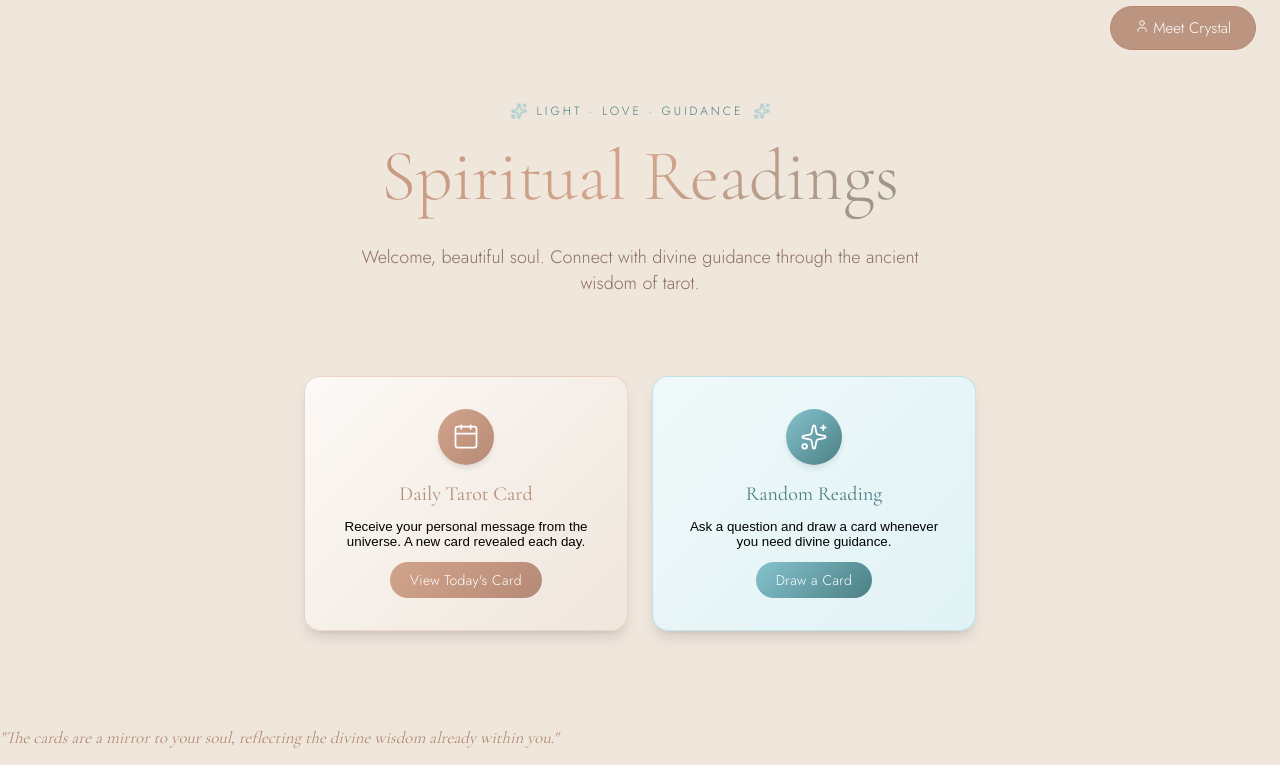
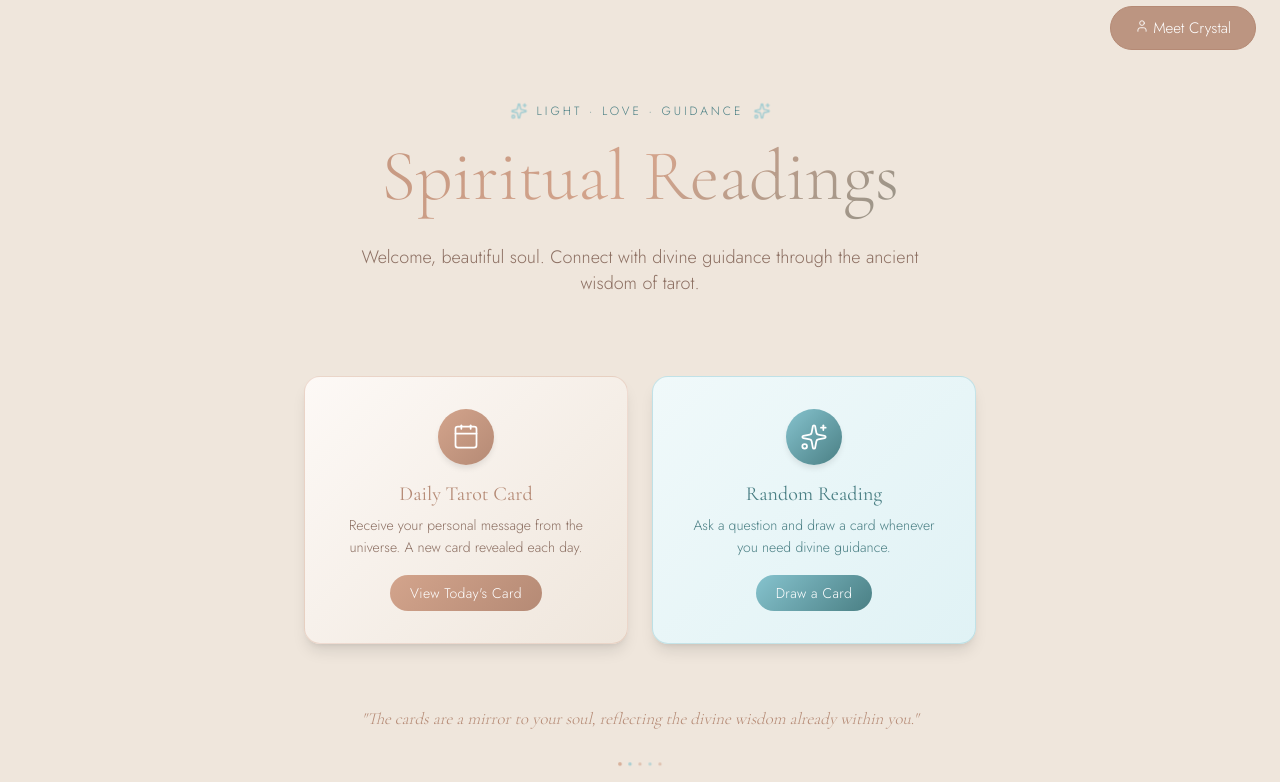
Before and after one commit to Cedwards2527/crystal_light_and_lore, a React (Vite) app in the folder crystal_light_and_lore/: page / in a window 1280 px wide. Shown: the part 402-1184 px from the top of the page. Built offline with nearby package versions, Linux system fonts and the light colour scheme.

Commit message:
Add dots with pulse animation to bottom of home page

```diff
--- a/crystal_light_and_lore/src/pages/Home/Home.css
+++ b/crystal_light_and_lore/src/pages/Home/Home.css
@@ -65,52 +65,54 @@
 .random__reading {
   width: 100%;
   min-height: 100%;
-
   padding: 2rem;
   border-radius: 1rem;
   border: 1px solid;
-
   text-align: center;
-
   box-shadow:
     0 10px 15px -3px rgba(0, 0, 0, 0.1),
     0 4px 6px -4px rgba(0, 0, 0, 0.1);
-
   transition:
     box-shadow 300ms ease,
     transform 300ms ease;
-
   cursor: pointer;
 }
 
-.calendar {
-  width: 1.75rem;
-  height: 1.75rem;
-  stroke-width: 1.5;
-  color: #ffffff;
+.daily__card > p {
+  font-family: Jost, sans-serif;
+  font-size: 0.875rem;
+  font-weight: 300;
+  line-height: 1.625;
+  color: #8c6f62;
+  margin: 0;
+}
+
+.random__reading > p {
+  font-family: Jost, sans-serif;
+  font-size: 0.875rem;
+  font-weight: 300;
+  line-height: 1.625;
+  color: #4a7f84;
+  margin: 0;
 }
 
 .daily__card {
   background: linear-gradient(135deg, #fdf9f6 0%, #efe6dc 100%);
-
   border-color: rgba(211, 164, 140, 0.35);
 }
 
 .daily__card:hover {
   box-shadow: 0 25px 50px -12px rgba(0, 0, 0, 0.25);
-
   transform: translateY(-0.25rem);
 }
 
 .random__reading {
   background: linear-gradient(135deg, #f0f9fa 0%, #e0f2f5 100%);
-
   border-color: rgba(134, 195, 206, 0.4);
 }
 
 .random__reading:hover {
   box-shadow: 0 25px 50px -12px rgba(0, 0, 0, 0.25);
-
   transform: translateY(-0.25rem);
 }
 
@@ -118,15 +120,11 @@
 .random__icon-container {
   width: 3.5rem;
   height: 3.5rem;
-
   border-radius: 50%;
-
   display: flex;
   align-items: center;
   justify-content: center;
-
   margin: 0 auto;
-
   box-shadow: 0 4px 6px -1px rgba(0, 0, 0, 0.1);
 }
 
@@ -142,9 +140,7 @@
 .sparkles {
   width: 1.75rem;
   height: 1.75rem;
-
   stroke-width: 1.5;
-
   color: #ffffff;
 }
 
@@ -153,10 +149,8 @@
   font-family:
     Cormorant Garamond,
     serif;
-
   font-size: 1.25rem;
   font-weight: 400;
-
   margin-bottom: 0.5rem;
 }
 
@@ -166,18 +160,6 @@
 
 .random__reading-title {
   color: #4a7f84;
-}
-
-.daily__card-content p,
-.random__reading-content p {
-  font-family: Jost, sans-serif;
-
-  font-size: 0.875rem;
-  font-weight: 300;
-
-  line-height: 1.625;
-
-  margin: 0;
 }
 
 .daily__card-content p {
@@ -198,6 +180,7 @@
   font-weight: 300;
   letter-spacing: 0.025em;
   color: #ffffff;
+  margin-top: 1rem;
 }
 
 .daily__card-pill {
@@ -210,15 +193,76 @@
 
 .homepage__bottom {
   display: flex;
+  flex-direction: column;
+  align-items: center;
 }
 .quote {
   font-family:
     Cormorant Garamond,
     serif;
+  display: flex;
+  justify-content: center;
   font-size: 1.05rem;
-  font-weight: font-light;
+  font-weight: 300;
   font-style: italic;
   color: #b58a75;
+  margin-top: 2rem;
+}
 
-  margin-top: 4rem;
+.dots {
+  display: flex;
+  justify-content: center;
+  gap: 0.375rem;
+  width: 100%;
+  max-width: 64rem;
+  margin: 0 auto;
+  padding: 1rem 1rem;
 }
+
+.dot {
+  width: 0.25rem;
+  height: 0.25rem;
+  border-radius: 50%;
+  animation: pulse 2s ease-in-out infinite;
+}
+
+.dot:nth-child(odd) {
+  background: #d3a48c;
+}
+
+.dot:nth-child(even) {
+  background: #86c3ce;
+}
+
+.dot:nth-child(1) {
+  animation-delay: 0s;
+}
+
+.dot:nth-child(2) {
+  animation-delay: 0.2s;
+}
+
+.dot:nth-child(3) {
+  animation-delay: 0.4s;
+}
+
+.dot:nth-child(4) {
+  animation-delay: 0.6s;
+}
+
+.dot:nth-child(5) {
+  animation-delay: 0.8s;
+}
+
+@keyframes pulse {
+  0%,
+  100% {
+    opacity: 1;
+    transform: scale(1);
+  }
+
+  50% {
+    opacity: 0.5;
+    transform: scale(0.8);
+  }
+}
--- a/crystal_light_and_lore/src/pages/Home/Home.jsx
+++ b/crystal_light_and_lore/src/pages/Home/Home.jsx
@@ -1,5 +1,7 @@
 import { Sparkles, Calendar } from "lucide-react";
 import "./Home.css";
+
+const dots = [...Array(5)].map((_, i) => <div key={i} className="dot" />);
 
 function Home() {
   return (
@@ -43,6 +45,7 @@ function Home() {
           "The cards are a mirror to your soul, reflecting the divine wisdom
           already within you."
         </p>
+        <div className="dots">{dots}</div>
       </div>
     </section>
   );
```
